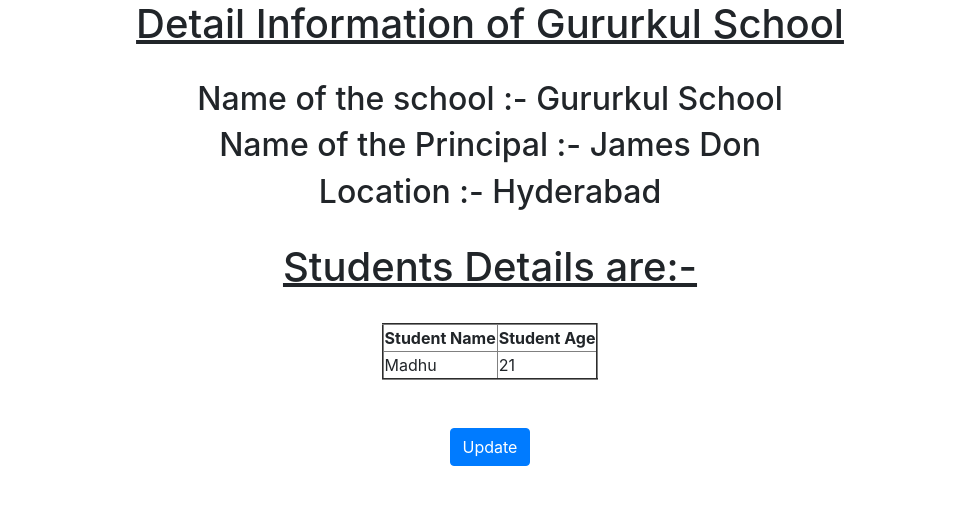
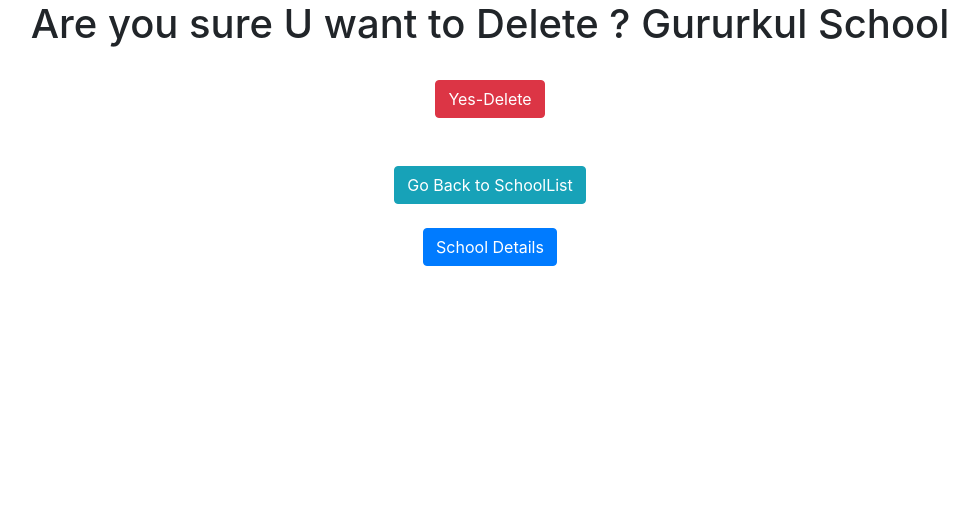
Before and after one commit to karim368/Total_Class_Based_Views, a Django app: a page that uses templates/app/dummy.html in a window 1280 px wide. Shown: the part 40-545 px from the top of the page, without its empty margins (150-1128 px from the left). Run offline with Django 5.2, Linux system fonts and the light colour scheme; data comes from the database, SQL or seed files in the repository; both versions use the stored data as it was after the commit.

Commit message:
first commit

```diff
--- a/app/views.py
+++ b/app/views.py
@@ -3,7 +3,8 @@ from django.shortcuts import render
 # Create your views here.
 
 from app.models import *
-from django.views.generic import ListView,DetailView,CreateView,UpdateView
+from django.views.generic import ListView,DetailView,CreateView,UpdateView,DeleteView
+from django.urls import reverse_lazy
 
 class SchoolList(ListView):
     model = School
@@ -20,3 +21,8 @@ class SchoolCreate(CreateView):
 class SchoolUpdate(UpdateView):
     model = School
     fields = '__all__'
+
+class SchoolDelete(DeleteView):
+    model =School
+    context_object_name = 'schoolobject'
+    success_url = reverse_lazy('SchoolList')
--- a/cbvProject/urls.py
+++ b/cbvProject/urls.py
@@ -23,6 +23,7 @@ urlpatterns = [
     path('SchoolCreate/',SchoolCreate.as_view(),name='SchoolCreate'),
 
     re_path('^update/(?P<pk>\d+)/',SchoolUpdate.as_view(),name='SchoolUpdate'),
+    re_path('^delete/(?P<pk>\d+)/',SchoolDelete.as_view(),name='SchoolDelete'),
     re_path('(?P<pk>\d+)/',SchoolDetail.as_view(),name='SchoolDetail'),
 
 ]
--- /dev/null
+++ b/templates/app/school_confirm_delete.html
@@ -0,0 +1,20 @@
+{% extends 'app/dummy.html' %}
+
+{% block title %}
+    <title>School Delete</title>
+{% endblock %}
+
+{% block body_block %}
+
+<center>
+    <h1>Are you sure U want to Delete ? {{schoolobject.sname}}</h1> <br>
+    <form method="POST">
+        {% csrf_token %}
+        <input type="submit" value="Yes-Delete" class="btn btn-danger">
+
+    </form> <br><br>
+    <a href="{% url 'SchoolList' %}" class="btn btn-info">Go Back to SchoolList</a> <br><br>
+    <a href="{% url 'SchoolDetail' pk=schoolobject.pk %}" class="btn btn-primary">School Details</a>
+</center>
+
+{% endblock %}
--- a/templates/app/school_detail.html
+++ b/templates/app/school_detail.html
@@ -26,7 +26,8 @@
         {% endfor %}
     </table> <br><br>
 
-    <a href="{% url 'SchoolUpdate' pk=schoolobject.pk %}" class="btn btn-primary">Update</a>
+    <a href="{% url 'SchoolUpdate' pk=schoolobject.pk %}" class="btn btn-primary">Update</a> <br> <br>
+    <a href="{% url 'SchoolDelete' pk=schoolobject.pk %}" class="btn btn-info">Delete</a>
 
 </center>
 
```
Also changed, not shown: db.sqlite3.
